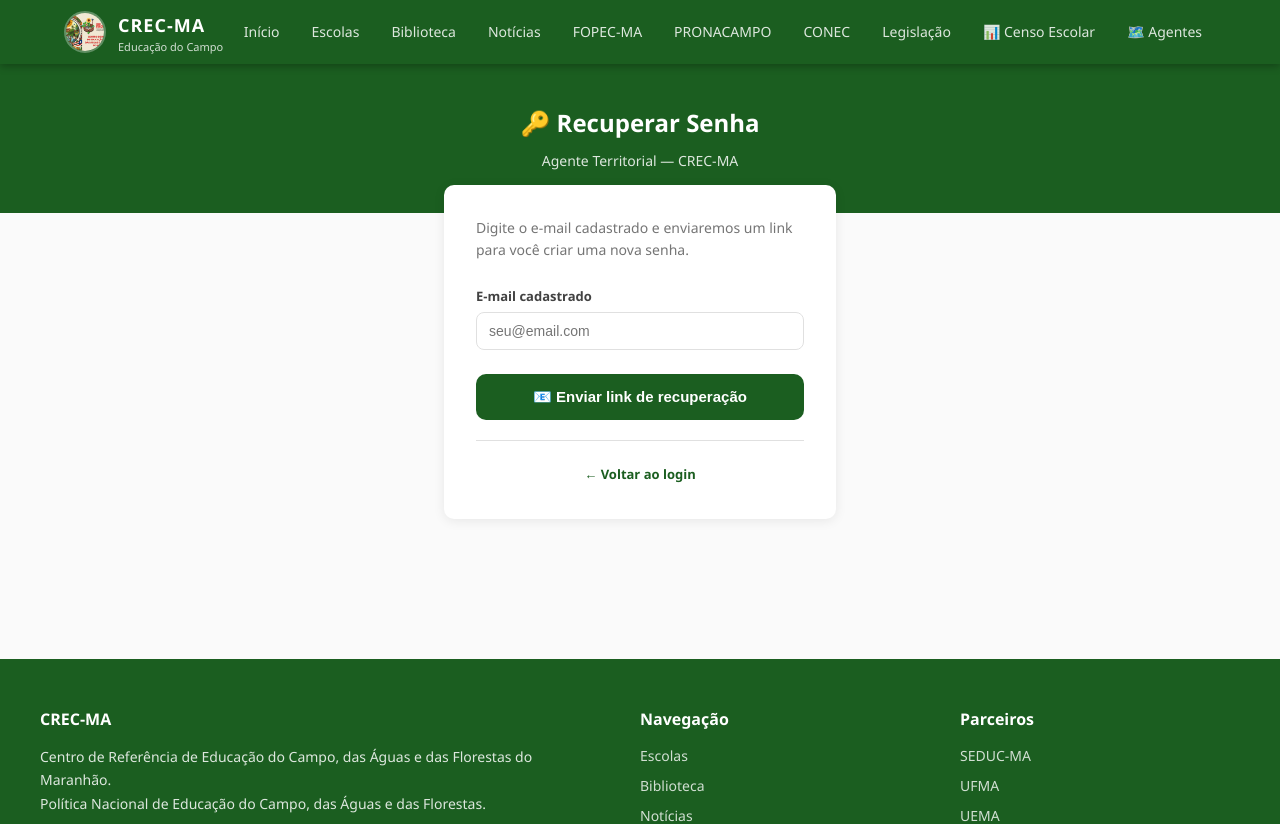
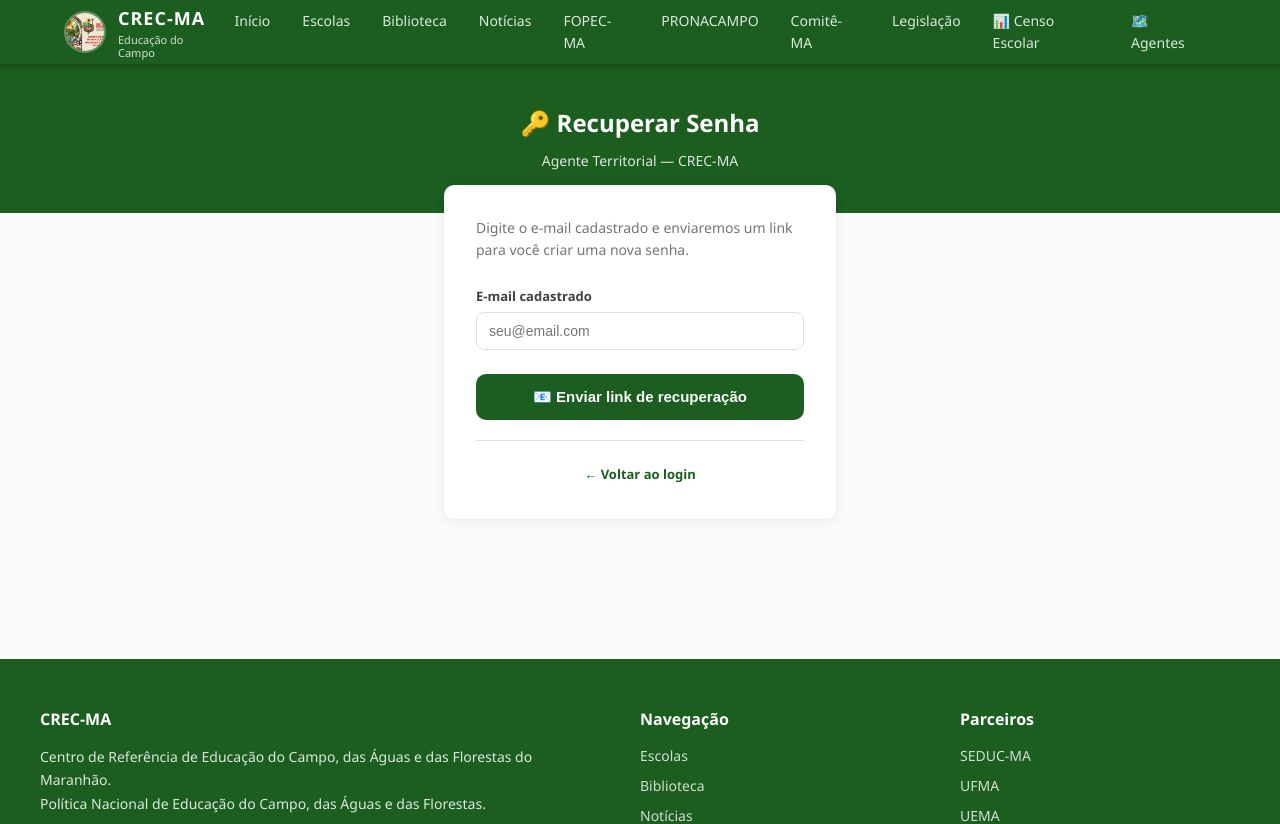
Before and after one commit to pedroxavier-byte/crec-maranhao, a Next.js app in the folder website/: page /agentes/recuperar-senha in a window 1280 px wide. Shown: the top 824 px of the page. Built offline with nearby package versions, Linux system fonts and the light colour scheme.

Commit message:
fix: renomeia CONEC para Comitê-MA no menu

```diff
--- a/website/app/layout.tsx
+++ b/website/app/layout.tsx
@@ -36,7 +36,7 @@
     { href: '/noticias', label: 'Notícias' },
     { href: '/fopec', label: 'FOPEC-MA' },
     { href: '/pronacampo', label: 'PRONACAMPO' },
-    { href: '/conec', label: 'CONEC' },
+    { href: '/conec', label: 'Comitê-MA' },
     { href: '/legislacao', label: 'Legislação' },
     { href: '/censo-escolar', label: '📊 Censo Escolar' },
     { href: '/agentes', label: '🗺️ Agentes' },
```
